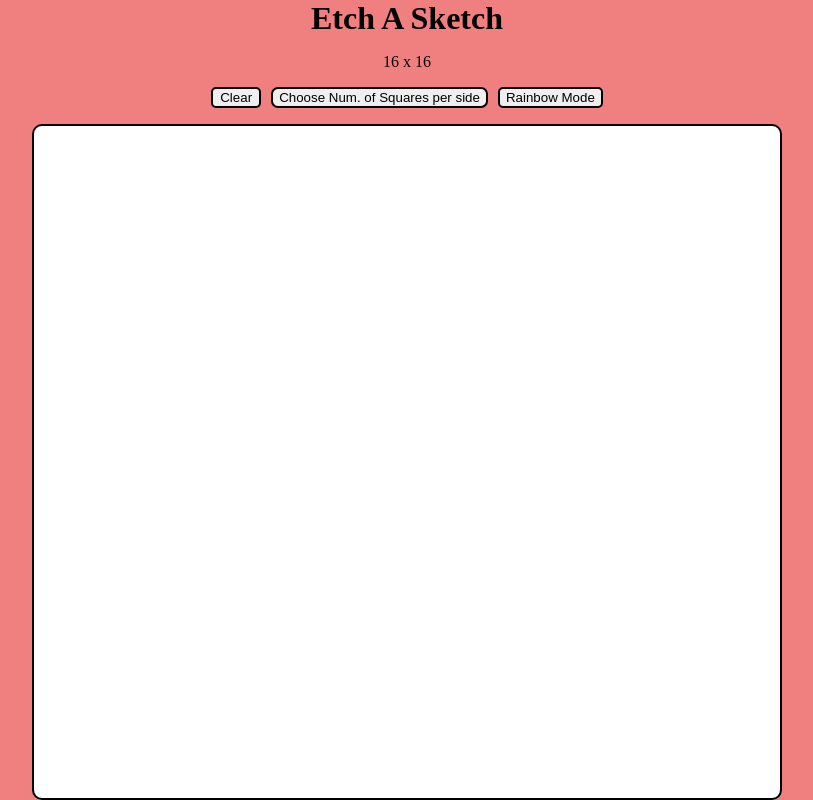
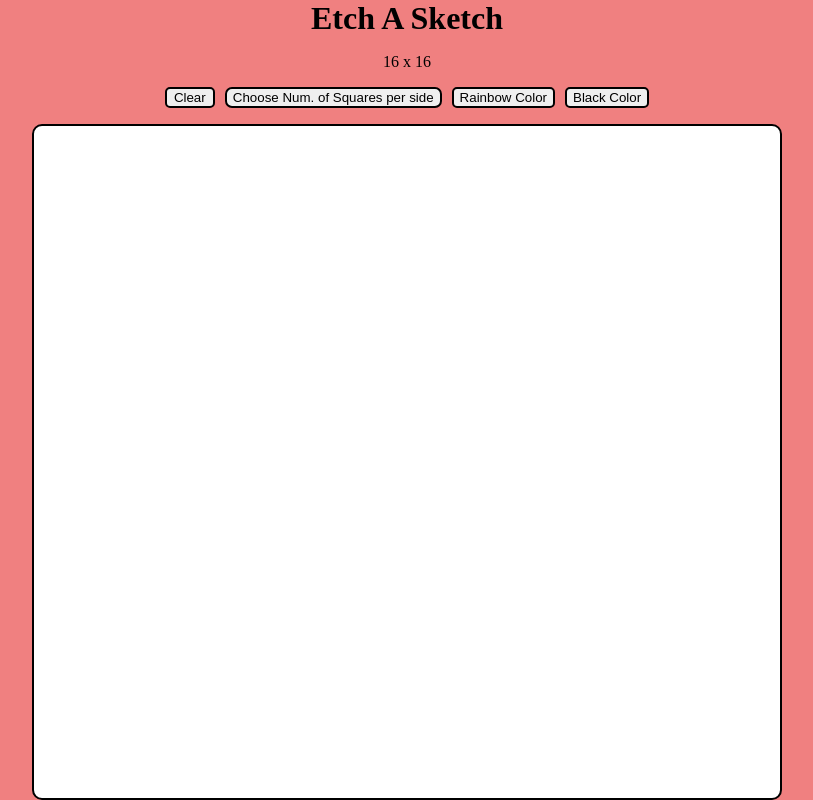
Before and after one commit to baconman125/etch-a-sketch, a plain HTML site: page index.html in a window 1280 px wide. Shown: the whole page, without its empty margins (233-1046 px from the left). Drawn offline with Linux system fonts and the light colour scheme.

Commit message:
add black mode button + logic

```diff
--- a/index.html
+++ b/index.html
@@ -15,7 +15,8 @@
         <div class="button-container">
             <button class="clear-button" onclick ="clearGrid()">Clear</button>
             <button class="choose-button" onclick = "resetGrid()">Choose Num. of Squares per side</button>
-            <button class="rainbow-mode" onclick = "rainbowMode()">Rainbow Mode</button>
+            <button class="rainbow-mode" onclick = "rainbowMode()">Rainbow Color</button>
+            <button class="rainbow-mode" onclick = "blackMode()">Black Color</button>
         </div>
     </header>
     <div class="grid-container">
```
